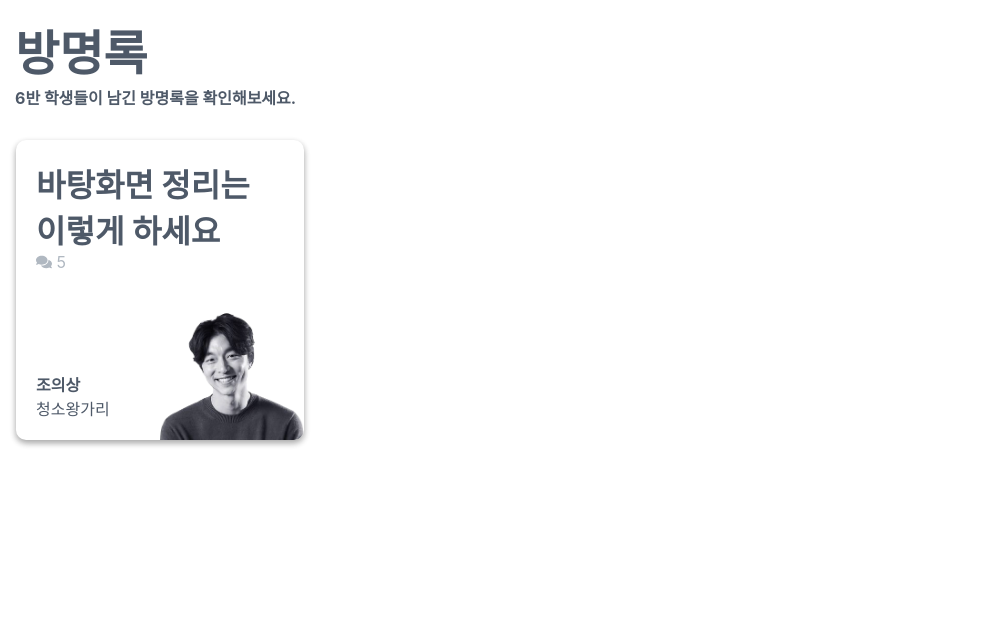
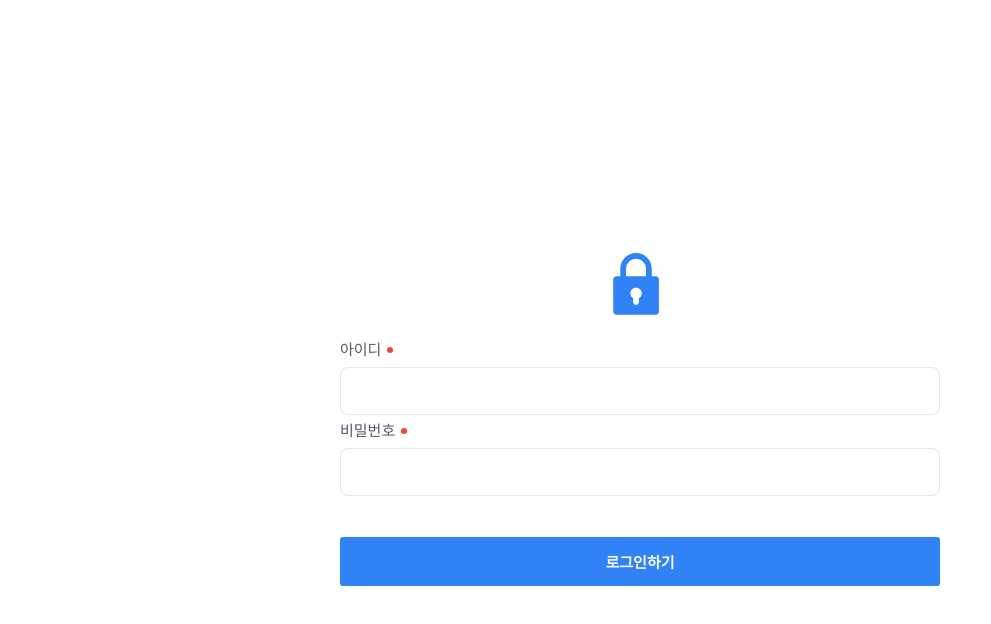
Before and after one commit to royal-blood/happy6-house-front, a React (Create React App) app in the folder happy6-house-front/: page / in a window 1280 px wide. Shown: the top 624 px of the page, without its empty margins (0-991 px from the left). Built offline with nearby package versions, Linux system fonts and the light colour scheme.

Commit message:
feat : 로그인 페이지 작업
- 로그인 페이지 작업을 완료하였습니다.
- 스타일 convention에 맞게 작업하였습니다.
- 앞으로 이야기해볼 구조에 대해서는 todo로 주석처리해놓았습니다.

```diff
--- a/happy6-house-front/src/App.tsx
+++ b/happy6-house-front/src/App.tsx
@@ -6,7 +6,8 @@ import React from "react";
 // import InputLabel from "./Atomic/InputGroup";
 // import Lottie from "react-lottie";
 import login from "./login.json"
-import Board from "./page/Board/index";
+// import Board from "./page/Board/index";
+import Login from "./Pages/Login";
 
 // const BodyWrapper = styled.div`
 //   display: flex;
@@ -53,7 +54,8 @@ function App() {
   // }
 
   return (
-    <Board/>
+    <Login/>
+    // <Board/>
     // <Board>
     // <StyledTemp>
     // <Header size="big" text="방명록"/>
--- a/happy6-house-front/src/Atomic/Button.tsx
+++ b/happy6-house-front/src/Atomic/Button.tsx
@@ -67,14 +67,15 @@ interface ButtonProps {
     text : string;
     isSelected? : boolean;
     isLoading? : boolean;
+    onClicked?: () => void;
 }
 
 
 const Button = ( props : ButtonProps) => {
-    const { text, isLoading } = props;
+    const { text, isLoading, onClicked} = props;
     return (
     <>
-      <StyledButton isLoading={isLoading} disabled={isLoading}>
+      <StyledButton isLoading={isLoading} disabled={isLoading} onClick={onClicked}>
         { text }
       </StyledButton>
     </>)
--- /dev/null
+++ b/happy6-house-front/src/Pages/Login/Login.tsx
@@ -0,0 +1,57 @@
+import React, { useCallback, useState } from "react"
+import Lottie from "react-lottie"
+import Styled from "./styles"
+import lottie_login_animi from '../../login.json';
+import InputGroup from "../../Atomic/InputGroup";
+import Button from "../../Atomic/Button";
+
+const Login = () => {
+
+    const defaultOptions = {
+        loop: false,
+        autoplay: false,
+        animationData: lottie_login_animi,
+        rendererSettings: {
+        preserveAspectRatio: "xMidYMid slice"
+        }
+    }
+    // TODO: width를 어떻게 계산할건지?
+    // TODO : { } 이거 매번 새엇ㅇ하지 않도록 외부로 정의할것?
+    const onCompleted = useCallback( () => {
+        alert('abc');
+    }, []);
+
+    const [isLoading, setLoading] = useState(false);
+    const [isStopped, setStop] = useState(true);
+
+    // react-query활용하기.
+    const onClicked = useCallback( () => {
+        setLoading(true);
+        setTimeout( () => {
+            setStop(false);
+        }, 2000);
+    }, []);
+
+    return (
+        <Styled.FullHeightWrapper>
+            <Styled.BodyWrapper>
+                <Styled.LottieWrapper>
+                    <Lottie
+                        isStopped={isStopped}
+                        options={defaultOptions}
+                        isClickToPauseDisabled={true}
+                        height={200}
+                        width={200}
+                        eventListeners={[{eventName : 'complete' , callback : onCompleted}]}
+                    />
+                </Styled.LottieWrapper>
+                <InputGroup id="id" text="아이디" isRequired={true}/>
+                <InputGroup type={"password"} id="password" text="비밀번호" isRequired={true}/>
+                <div style={{margin:'20px'}}></div>
+                <Button text="로그인하기" isLoading={isLoading} onClicked={onClicked}/>
+            </Styled.BodyWrapper>
+        </Styled.FullHeightWrapper>
+    )
+}
+
+export default Login;
--- /dev/null
+++ b/happy6-house-front/src/Pages/Login/index.ts
@@ -0,0 +1 @@
+export { default } from './Login';
--- /dev/null
+++ b/happy6-house-front/src/Pages/Login/styles.tsx
@@ -0,0 +1,21 @@
+import styled from "styled-components";
+
+export default {
+    FullHeightWrapper : styled.div`
+        height:100vh;
+        display:flex;
+        margin:auto;
+        align-items:center;
+    `,
+    BodyWrapper: styled.div`
+        display:flex;
+        flex-direction:column;
+        min-width:600px;
+        // height:400px;
+        margin:auto;
+        padding: 0 20px;
+    `,
+    LottieWrapper : styled.div`
+        margin:-40px;
+    `
+}
```
Also changed, not shown: happy6-house-front/src/Pages/Board/Board.tsx (renamed from happy6-house-front/src/page/Board/Board.tsx), happy6-house-front/src/Pages/Board/index.ts (renamed from happy6-house-front/src/page/Board/index.ts), happy6-house-front/src/Pages/Board/styles.tsx (renamed from happy6-house-front/src/page/Board/styles.tsx).
